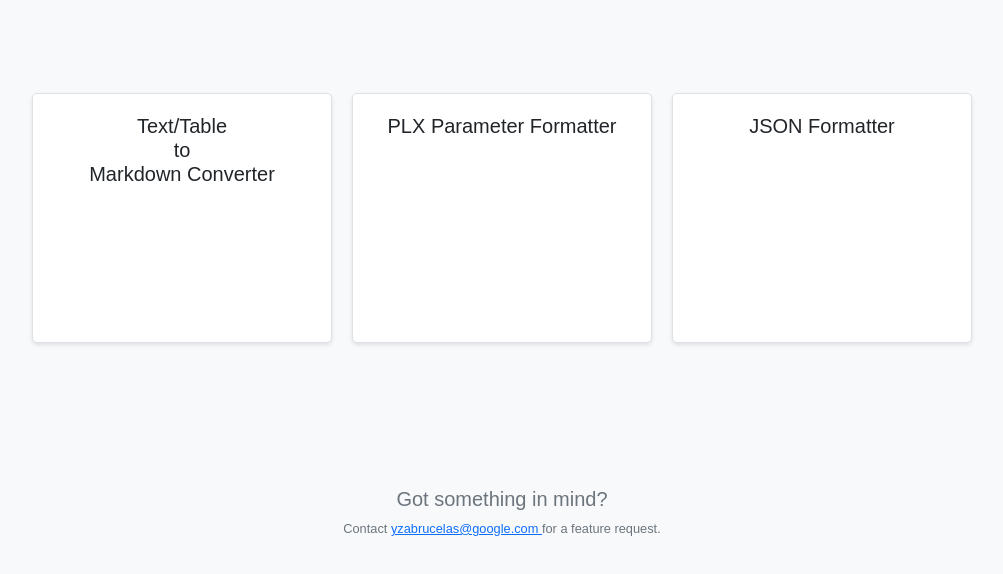
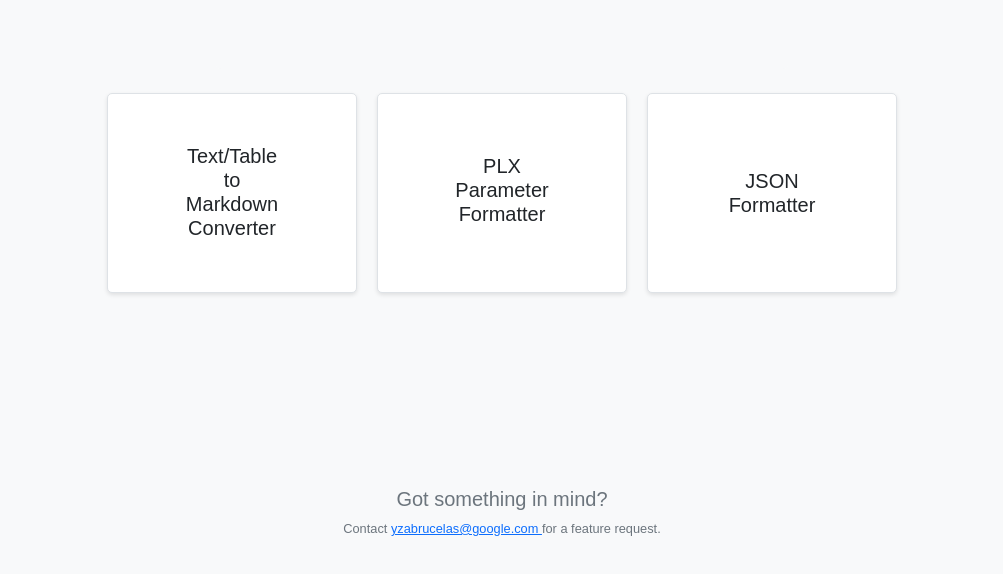
Before and after one commit to yzabelabrucelas/md-formatter, a plain HTML site: page index.html in a window 1280 px wide. Shown: the part 226-800 px from the top of the page, without its empty margins (138-1141 px from the left). Drawn offline with nearby package versions, Linux system fonts and the light colour scheme.

Commit message:
Added jsonformatter styling

```diff
--- a/styles.css
+++ b/styles.css
@@ -7,6 +7,7 @@ body {
   min-height: 100vh;
   padding-top: 60px; /* Adjust for potential fixed header */
 }
+
 .container {
   display: flex;
   justify-content: center;
@@ -17,8 +18,8 @@ body {
 
 /* index style */
 .card {
-  width: 300px;
-  height: 250px;
+  width: 250px;
+  height: 200px;
   display: flex;
   justify-content: center;
   align-items: center;
@@ -28,20 +29,36 @@ body {
   box-shadow: 0 2px 4px rgba(0, 0, 0, 0.1);
   text-align: center;
 }
-.card-title {
+
+.card-title-1 {
   text-align: center;
-  padding: 65px;
+  padding: 30px;
 }
+
+.card-title-2 {
+  text-align: center;
+  padding: 50px;
+  padding-top: 40px;
+}
+
+.card-title-3 {
+  text-align: center;
+  padding: 60px;
+  padding-top: 55px;
+}
+
 .card-body {
   padding: 20px;
 }
+
 .card-button {
   cursor: pointer;
 }
+
 .card-button:hover {
   opacity: 0.8;
-  /* Optional: Add a slight visual feedback on hover */
 }
+
 .footer {
   margin-top: auto;
   text-align: center;
@@ -69,9 +86,8 @@ body {
   margin-top: 20px;
 }
 
-
 .label-formatter {
-  margin-bottom:10px;
+  margin-bottom: 10px;
   font-weight: bold;
 }
 .form-control-input {
@@ -142,7 +158,6 @@ select {
 .format-button {
   margin-top: -10px;
   display: flex;
-  /* justify-content: flex-end; Align button to the right */
   justify-content: center;
 }
 
@@ -150,3 +165,15 @@ select {
   margin-left: 15px;
   margin-top: 20px;
 }
+
+/* jsonformatter style */
+
+.format-button-json {
+  margin-top: 20px;
+  display: flex;
+  justify-content: center;
+}
+
+.btn-md-formats-right-copy {
+  margin-right: 10px;
+}
```
